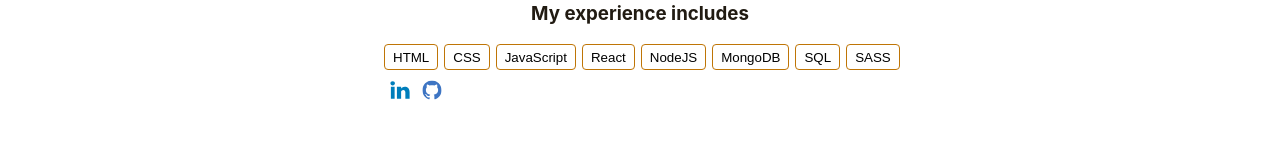
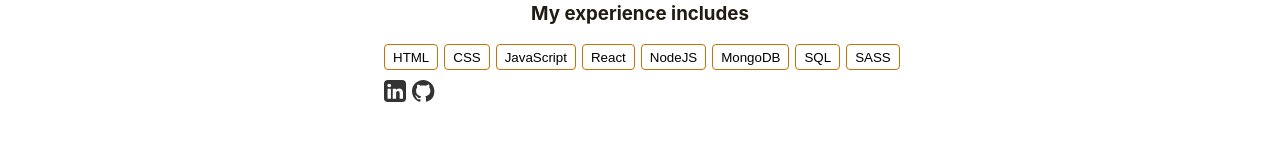
Before and after one commit to FredericGLX/portfolio, a React (Create React App) app: page / in a window 1280 px wide. Shown: the part 465-625 px from the top of the page. Built offline with nearby package versions, Linux system fonts and the light colour scheme.

Commit message:
replaced icons of About section

```diff
--- a/src/about/About.js
+++ b/src/about/About.js
@@ -1,8 +1,7 @@
 import './About.scss';
-import linkedInIcon from '../img/icons/linkedin.svg';
-import gitHubIcon from '../img/icons/github.svg';
 import { motion } from 'framer-motion';
 import motions from '../helper/motions';
+import { BsGithub, BsLinkedin } from 'react-icons/bs';
 
 function About({ darkTheme }) {
   return (
@@ -126,10 +125,10 @@ function About({ darkTheme }) {
       </div>
       <div className="contact__icons">
         <a href="https://www.linkedin.com/in/fr%C3%A9d%C3%A9ric-guilloux85/">
-          <img src={linkedInIcon} className="contact__icon" />
+          <BsLinkedin className="contact__icon" size={'1.4rem'} />
         </a>
         <a href="https://github.com/FredericGLX">
-          <img src={gitHubIcon} className="contact__icon" />
+          <BsGithub className="contact__icon" size={'1.4rem'} />
         </a>
       </div>
     </div>
--- a/src/about/About.scss
+++ b/src/about/About.scss
@@ -46,11 +46,11 @@ font-weight: 700;
 }
 
 .contact__icons {
-  margin-top: 4px;
   display: flex;
-  img {
-    max-width: 32px;
-    max-height: 32px;
+  .contact__icon {
+  margin: 10px 6px 0 0;
+  color: #333;
+  border-radius: 4px;
   }
 }
 
@@ -68,4 +68,7 @@ font-weight: 700;
       box-shadow: 0 2px 3px #222;
     }
   }
+  .contact__icon {
+    color: $darkThemeText;
+    }
 }
--- a/src/project/Project.js
+++ b/src/project/Project.js
@@ -1,6 +1,4 @@
 import './Project.scss';
-import CodeIcon from '../icons/icon_code.svg';
-import DemoIcon from '../icons/icon_demo.svg';
 import { useState, useContext } from 'react';
 import useClickOutside from '../hooks/useClickOutside';
 import Modal from '../modal/Modal';
```
Also changed, not shown: src/icons/icon_code.svg (deleted), src/icons/icon_demo.svg (deleted).
